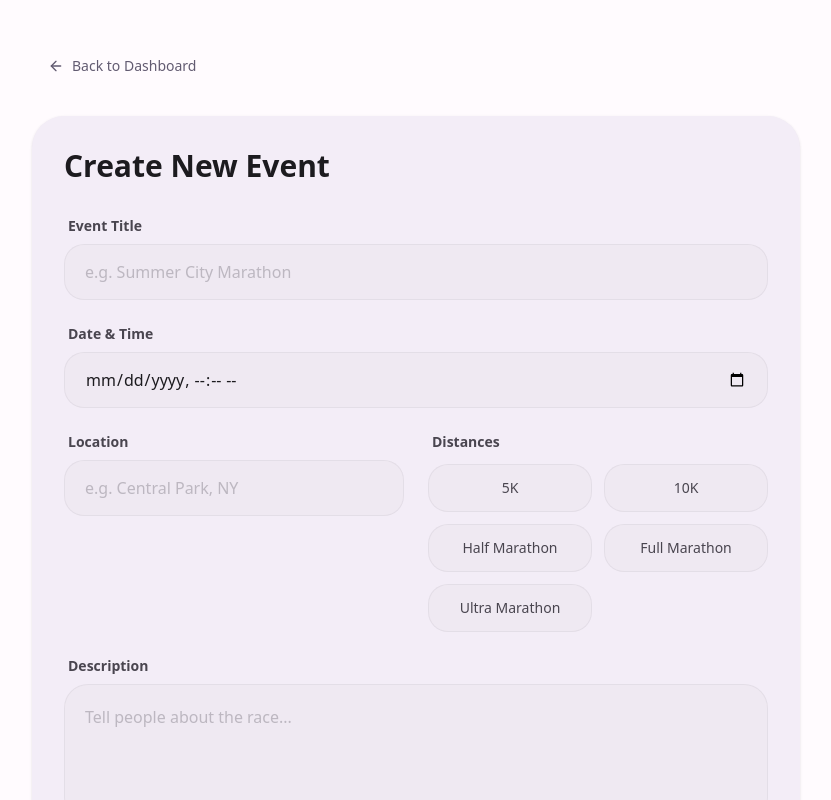
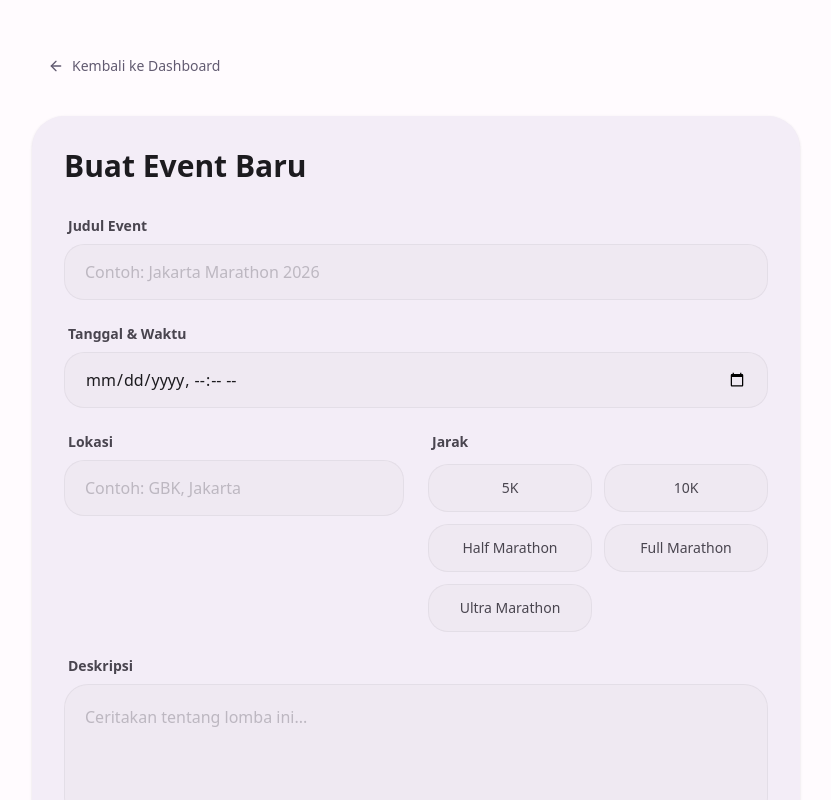
Before and after one commit to naufalzhafran/running-calender, a Next.js app: page /admin/events/new in a window 1280 px wide. Shown: the top 800 px of the page, without its empty margins (224-1055 px from the left). Built offline with nearby package versions, Linux system fonts and the light colour scheme.

Commit message:
feat: Add Indonesian localization for all user-facing text and metadata across the application.

```diff
--- a/app/admin/events/[id]/page.tsx
+++ b/app/admin/events/[id]/page.tsx
@@ -124,13 +124,13 @@ export default function EditEventPage({
       });
 
       if (res.ok) {
-        alert("Event updated successfully");
+        alert("Event berhasil diperbarui");
         fetchEventData(event.id);
       } else {
-        alert("Failed to update event");
+        alert("Gagal memperbarui event");
       }
     } catch (err) {
-      alert("Error updating event");
+      alert("Terjadi kesalahan saat memperbarui event");
     }
   };
 
@@ -152,15 +152,15 @@ export default function EditEventPage({
         setNewParticipant({ name: "", bib_number: "" });
         fetchParticipants(event.id);
       } else {
-        alert("Failed to add participant");
+        alert("Gagal menambahkan peserta");
       }
     } catch (err) {
-      alert("Error adding participant");
+      alert("Terjadi kesalahan saat menambahkan peserta");
     }
   };
 
   const handleDeleteParticipant = async (participantId: string) => {
-    if (!confirm("Delete this participant?")) return;
+    if (!confirm("Hapus peserta ini?")) return;
     try {
       const res = await fetch(`/api/admin/participants/${participantId}`, {
         method: "DELETE",
@@ -169,7 +169,7 @@ export default function EditEventPage({
         fetchParticipants(eventId);
       }
     } catch (err) {
-      alert("Error deleting participant");
+      alert("Gagal menghapus peserta");
     }
   };
 
@@ -183,7 +183,7 @@ export default function EditEventPage({
   if (!event)
     return (
       <div className="p-8 text-center text-md-on-background">
-        Event not found
+        Event tidak ditemukan
       </div>
     );
 
@@ -194,7 +194,7 @@ export default function EditEventPage({
           href="/admin"
           className="inline-flex items-center text-sm font-medium text-md-secondary hover:text-md-on-background mb-8 px-4 py-2 rounded-full hover:bg-md-on-surface/5 transition-colors"
         >
-          <ArrowLeft className="w-4 h-4 mr-1" /> Back to Dashboard
+          <ArrowLeft className="w-4 h-4 mr-1" /> Kembali ke Dashboard
         </Link>
 
         <div className="grid grid-cols-1 lg:grid-cols-2 gap-8">
@@ -213,7 +213,7 @@ export default function EditEventPage({
               {/* Title */}
               <div className="space-y-2 group">
                 <label className="text-xs font-bold uppercase tracking-wider text-md-on-surface-variant flex items-center gap-2 ml-1 group-focus-within:text-md-primary transition-colors">
-                  Event Title
+                  Judul Event
                 </label>
                 <input
                   type="text"
@@ -223,7 +223,7 @@ export default function EditEventPage({
                     setFormData({ ...formData, title: e.target.value })
                   }
                   className="w-full h-12 px-4 rounded-2xl bg-md-surface-container-highest/30 border border-md-outline/10 text-md-on-surface placeholder:text-md-on-surface-variant/30 text-base focus:bg-md-surface focus:border-md-primary/30 focus:ring-4 focus:ring-md-primary/5 focus:shadow-md outline-none transition-all duration-300 ease-emphasized"
-                  placeholder="Title"
+                  placeholder="Judul"
                   required
                 />
               </div>
@@ -231,7 +231,7 @@ export default function EditEventPage({
               {/* Date */}
               <div className="space-y-2 group">
                 <label className="text-xs font-bold uppercase tracking-wider text-md-on-surface-variant flex items-center gap-2 ml-1 group-focus-within:text-md-primary transition-colors">
-                  Date
+                  Tanggal
                 </label>
                 <input
                   type="datetime-local"
@@ -249,7 +249,7 @@ export default function EditEventPage({
                 {/* Location */}
                 <div className="space-y-2 group">
                   <label className="text-xs font-bold uppercase tracking-wider text-md-on-surface-variant flex items-center gap-2 ml-1 group-focus-within:text-md-primary transition-colors">
-                    Location
+                    Lokasi
                   </label>
                   <input
                     type="text"
@@ -259,14 +259,14 @@ export default function EditEventPage({
                       setFormData({ ...formData, location: e.target.value })
                     }
                     className="w-full h-12 px-4 rounded-2xl bg-md-surface-container-highest/30 border border-md-outline/10 text-md-on-surface placeholder:text-md-on-surface-variant/30 text-base focus:bg-md-surface focus:border-md-primary/30 focus:ring-4 focus:ring-md-primary/5 focus:shadow-md outline-none transition-all duration-300 ease-emphasized"
-                    placeholder="Location"
+                    placeholder="Lokasi"
                     required
                   />
                 </div>
 
                 <div className="space-y-2 group">
                   <label className="text-xs font-bold uppercase tracking-wider text-md-on-surface-variant flex items-center gap-2 ml-1">
-                    Distance
+                    Jarak
                   </label>
                   <div className="grid grid-cols-2 gap-2">
                     {availableDistances.map((dist) => (
@@ -299,7 +299,7 @@ export default function EditEventPage({
               {/* Description */}
               <div className="space-y-2 group">
                 <label className="text-xs font-bold uppercase tracking-wider text-md-on-surface-variant flex items-center gap-2 ml-1 group-focus-within:text-md-primary transition-colors">
-                  Description
+                  Deskripsi
                 </label>
                 <textarea
                   name="description"
@@ -317,7 +317,7 @@ export default function EditEventPage({
                 className="w-full h-14 rounded-full bg-md-primary text-md-on-primary font-medium text-lg shadow-lg shadow-md-primary/25 hover:shadow-xl hover:bg-md-primary/90 active:scale-[0.98] transition-all duration-200 flex items-center justify-center gap-2 mt-4"
               >
                 <Save className="w-5 h-5" />
-                Update Event
+                Simpan Perubahan
               </button>
             </form>
           </div>
@@ -330,7 +330,7 @@ export default function EditEventPage({
                   <Plus className="w-5 h-5" />
                 </div>
                 <h2 className="text-xl font-bold text-md-on-surface">
-                  Participants
+                  Peserta
                 </h2>
               </div>
               <span className="bg-md-surface-variant text-md-on-surface-variant px-3 py-1 rounded-full text-xs font-bold">
@@ -344,13 +344,13 @@ export default function EditEventPage({
               className="mb-6 bg-md-surface-container-high p-4 rounded-[20px]"
             >
               <h3 className="text-sm font-semibold text-md-on-surface mb-3 ml-1">
-                Add Runner
+                Tambah Peserta
               </h3>
               <div className="flex gap-3">
                 <div className="flex-1">
                   <input
                     type="text"
-                    placeholder="Name"
+                    placeholder="Nama"
                     value={newParticipant.name}
                     onChange={(e) =>
                       setNewParticipant({
@@ -389,7 +389,7 @@ export default function EditEventPage({
             <div className="flex-1 overflow-y-auto max-h-[500px] pr-1 scrollbar-thin scrollbar-thumb-md-outline/20">
               {participants.length === 0 ? (
                 <div className="flex flex-col items-center justify-center h-40 text-md-on-surface-variant/50">
-                  <p className="text-sm">No participants yet.</p>
+                  <p className="text-sm">Belum ada peserta.</p>
                 </div>
               ) : (
                 <ul className="space-y-2">
--- a/app/admin/events/new/page.tsx
+++ b/app/admin/events/new/page.tsx
@@ -89,10 +89,10 @@ export default function CreateEventPage() {
         router.push("/admin");
       } else {
         const data = await res.json();
-        setError(data.message || "Failed to create event");
+        setError(data.message || "Gagal membuat event");
       }
     } catch (err) {
-      setError("An error occurred");
+      setError("Terjadi kesalahan");
     } finally {
       setLoading(false);
     }
@@ -106,12 +106,12 @@ export default function CreateEventPage() {
           className="inline-flex items-center text-sm font-medium text-md-secondary hover:text-md-on-background mb-8 px-4 py-2 rounded-full hover:bg-md-on-surface/5 transition-colors"
         >
           <ArrowLeft className="w-4 h-4 mr-2" />
-          Back to Dashboard
+          Kembali ke Dashboard
         </Link>
 
         <div className="bg-md-surface-container p-8 rounded-[32px] shadow-sm">
           <h1 className="text-3xl font-bold text-md-on-surface mb-8">
-            Create New Event
+            Buat Event Baru
           </h1>
 
           {error && (
@@ -127,7 +127,7 @@ export default function CreateEventPage() {
                 htmlFor="title"
                 className="text-sm font-semibold text-md-on-surface-variant flex items-center gap-2 ml-1 group-focus-within:text-md-primary transition-colors"
               >
-                Event Title
+                Judul Event
               </label>
               <div className="relative">
                 <input
@@ -141,7 +141,7 @@ export default function CreateEventPage() {
                            text-md-on-surface placeholder:text-md-on-surface-variant/30 text-base
                            focus:bg-md-surface focus:border-md-primary/30 focus:ring-4 focus:ring-md-primary/5 focus:shadow-lg focus:shadow-md-primary/5
                            outline-none transition-all duration-300 ease-emphasized"
-                  placeholder="e.g. Summer City Marathon"
+                  placeholder="Contoh: Jakarta Marathon 2026"
                 />
               </div>
             </div>
@@ -152,7 +152,7 @@ export default function CreateEventPage() {
                 htmlFor="event_date"
                 className="text-sm font-semibold text-md-on-surface-variant flex items-center gap-2 ml-1 group-focus-within:text-md-primary transition-colors"
               >
-                Date & Time
+                Tanggal & Waktu
               </label>
               <div className="relative">
                 <input
@@ -177,7 +177,7 @@ export default function CreateEventPage() {
                   htmlFor="location"
                   className="text-sm font-semibold text-md-on-surface-variant flex items-center gap-2 ml-1 group-focus-within:text-md-primary transition-colors"
                 >
-                  Location
+                  Lokasi
                 </label>
                 <div className="relative">
                   <input
@@ -191,14 +191,14 @@ export default function CreateEventPage() {
                              text-md-on-surface placeholder:text-md-on-surface-variant/30 text-base
                              focus:bg-md-surface focus:border-md-primary/30 focus:ring-4 focus:ring-md-primary/5 focus:shadow-lg focus:shadow-md-primary/5
                              outline-none transition-all duration-300 ease-emphasized"
-                    placeholder="e.g. Central Park, NY"
+                    placeholder="Contoh: GBK, Jakarta"
                   />
                 </div>
               </div>
 
               <div className="space-y-3 group">
                 <label className="text-sm font-semibold text-md-on-surface-variant flex items-center gap-2 ml-1">
-                  Distances
+                  Jarak
                 </label>
                 <div className="grid grid-cols-2 gap-3">
                   {availableDistances.map((dist) => (
@@ -234,7 +234,7 @@ export default function CreateEventPage() {
                 htmlFor="description"
                 className="text-sm font-semibold text-md-on-surface-variant flex items-center gap-2 ml-1 group-focus-within:text-md-primary transition-colors"
               >
-                Description
+                Deskripsi
               </label>
               <div className="relative">
                 <textarea
@@ -247,7 +247,7 @@ export default function CreateEventPage() {
                            text-md-on-surface placeholder:text-md-on-surface-variant/30 text-base resize-none
                            focus:bg-md-surface focus:border-md-primary/30 focus:ring-4 focus:ring-md-primary/5 focus:shadow-lg focus:shadow-md-primary/5
                            outline-none transition-all duration-300 ease-emphasized"
-                  placeholder="Tell people about the race..."
+                  placeholder="Ceritakan tentang lomba ini..."
                 ></textarea>
               </div>
             </div>
@@ -258,7 +258,7 @@ export default function CreateEventPage() {
                 disabled={loading}
                 className="inline-flex justify-center items-center px-8 h-12 border border-transparent text-sm font-medium rounded-full text-md-on-primary bg-md-primary hover:bg-md-primary/90 shadow-lg hover:shadow-xl shadow-md-primary/20 active:scale-95 transition-all duration-200 disabled:opacity-50"
               >
-                {loading ? "Creating..." : "Create Event"}
+                {loading ? "Membuat..." : "Buat Event"}
               </button>
             </div>
           </form>
--- a/app/admin/page.tsx
+++ b/app/admin/page.tsx
@@ -30,7 +30,7 @@ export default function AdminDashboard() {
   };
 
   const handleDelete = async (id: string) => {
-    if (!confirm("Are you sure you want to delete this event?")) return;
+    if (!confirm("Apakah Anda yakin ingin menghapus event ini?")) return;
 
     try {
       const res = await fetch(`/api/admin/events/${id}`, {
@@ -40,10 +40,10 @@ export default function AdminDashboard() {
       if (res.ok) {
         fetchEvents();
       } else {
-        alert("Failed to delete event");
+        alert("Gagal menghapus event");
       }
     } catch (err) {
-      alert("An error occurred");
+      alert("Terjadi kesalahan");
     }
   };
 
@@ -69,10 +69,10 @@ export default function AdminDashboard() {
         <div className="flex justify-between items-center mb-12">
           <div>
             <h1 className="text-4xl font-bold text-md-on-surface mb-2">
-              Admin Dashboard
+              Dashboard Admin
             </h1>
             <p className="text-md-on-surface-variant">
-              Manage your events and runners.
+              Kelola event dan peserta lari Anda.
             </p>
           </div>
 
@@ -81,7 +81,7 @@ export default function AdminDashboard() {
             className="inline-flex items-center px-5 h-10 border border-md-outline/20 rounded-full text-sm font-medium text-md-on-surface hover:bg-md-surface-variant/30 transition-colors"
           >
             <LogOut className="h-4 w-4 mr-2" />
-            Logout
+            Keluar
           </button>
         </div>
 
@@ -89,7 +89,7 @@ export default function AdminDashboard() {
           {events.length === 0 ? (
             <div className="px-6 py-24 text-center bg-md-surface rounded-[32px] border border-md-outline/10 shadow-sm">
               <p className="text-md-on-surface-variant text-lg">
-                No events found. Tap the + button to create one.
+                Tidak ada event ditemukan. Tekan tombol + untuk membuat baru.
               </p>
             </div>
           ) : (
@@ -111,7 +111,7 @@ export default function AdminDashboard() {
                     </Link>
                     <div className="flex flex-wrap gap-x-4 gap-y-1 text-sm text-md-on-surface-variant">
                       <span>
-                        {new Date(event.event_date).toLocaleDateString()}
+                        {new Date(event.event_date).toLocaleDateString("id-ID")}
                       </span>
                       <span className="flex items-center">
                         <MapPin className="w-3 h-3 mr-1" /> {event.location}
@@ -136,7 +136,7 @@ export default function AdminDashboard() {
                     className="p-3 rounded-full text-md-error hover:bg-md-error/10 active:scale-95 transition-all"
                   >
                     <Trash2 className="h-5 w-5" />
-                    <span className="sr-only">Delete</span>
+                    <span className="sr-only">Hapus</span>
                   </button>
                 </div>
               </div>
@@ -151,7 +151,7 @@ export default function AdminDashboard() {
         className="fixed bottom-8 right-8 w-14 h-14 bg-md-tertiary-container text-md-on-tertiary-container rounded-2xl shadow-lg hover:shadow-xl hover:scale-105 active:scale-95 flex items-center justify-center transition-all duration-300 ease-emphasized z-50"
       >
         <Plus className="h-8 w-8" />
-        <span className="sr-only">New Event</span>
+        <span className="sr-only">Event Baru</span>
       </Link>
     </div>
   );
--- a/app/events/[id]/page.tsx
+++ b/app/events/[id]/page.tsx
@@ -56,7 +56,7 @@ export default async function EventPage({ params }: PageProps) {
           className="inline-flex items-center text-sm font-medium text-md-secondary hover:text-md-on-surface mb-8 px-4 py-2 rounded-full hover:bg-md-secondary/5 transition-colors active:scale-95 ease-emphasized"
         >
           <ArrowLeft className="w-4 h-4 mr-2" />
-          Back to Events
+          Kembali ke Daftar
         </Link>
 
         {/* Hero Card */}
@@ -87,10 +87,10 @@ export default async function EventPage({ params }: PageProps) {
                 </div>
                 <div>
                   <p className="text-xs font-semibold uppercase tracking-wider opacity-70">
-                    Date
+                    Tanggal
                   </p>
                   <p className="text-lg font-medium text-md-on-surface">
-                    {new Date(event.event_date).toLocaleString(undefined, {
+                    {new Date(event.event_date).toLocaleString("id-ID", {
                       dateStyle: "medium",
                       timeStyle: "short",
                     })}
@@ -103,7 +103,7 @@ export default async function EventPage({ params }: PageProps) {
                 </div>
                 <div>
                   <p className="text-xs font-semibold uppercase tracking-wider opacity-70">
-                    Location
+                    Lokasi
                   </p>
                   <p className="text-lg font-medium text-md-on-surface">
                     {event.location}
@@ -129,7 +129,7 @@ export default async function EventPage({ params }: PageProps) {
               <div className="w-8 h-8 rounded-full bg-md-primary/10 flex items-center justify-center mr-3 text-md-primary">
                 <Users className="w-4 h-4" />
               </div>
-              <h2 className="text-xl font-bold text-md-on-surface">Roster</h2>
+              <h2 className="text-xl font-bold text-md-on-surface">Peserta</h2>
             </div>
             <span className="bg-md-secondary-container text-md-on-secondary-container px-4 py-1 rounded-full text-sm font-bold">
               {participants.length}
@@ -141,8 +141,8 @@ export default async function EventPage({ params }: PageProps) {
               <thead className="bg-md-surface-container/50 text-md-on-surface-variant text-xs uppercase tracking-wider font-semibold">
                 <tr>
                   <th className="px-8 py-4">Bib</th>
-                  <th className="px-8 py-4">Name</th>
-                  <th className="px-8 py-4">Category</th>
+                  <th className="px-8 py-4">Nama</th>
+                  <th className="px-8 py-4">Kategori</th>
                 </tr>
               </thead>
               <tbody className="divide-y divide-md-outline/5 text-md-on-surface text-sm">
@@ -152,7 +152,7 @@ export default async function EventPage({ params }: PageProps) {
                       colSpan={3}
                       className="px-8 py-12 text-center text-md-on-surface-variant"
                     >
-                      No participants registered yet.
+                      Belum ada peserta terdaftar.
                     </td>
                   </tr>
                 ) : (
--- a/app/layout.tsx
+++ b/app/layout.tsx
@@ -10,8 +10,8 @@ const roboto = Roboto({
 });
 
 export const metadata: Metadata = {
-  title: "Running Event Calendar",
-  description: "A centralized running event calendar",
+  title: "Kalender Lari",
+  description: "Kalender event lari terpusat",
 };
 
 export default function RootLayout({
@@ -20,7 +20,7 @@ export default function RootLayout({
   children: React.ReactNode;
 }>) {
   return (
-    <html lang="en">
+    <html lang="id">
       <body className={`${roboto.variable} font-sans antialiased`}>
         {children}
       </body>
```
Also changed, not shown: app/page.tsx (+7 -7 lines).
